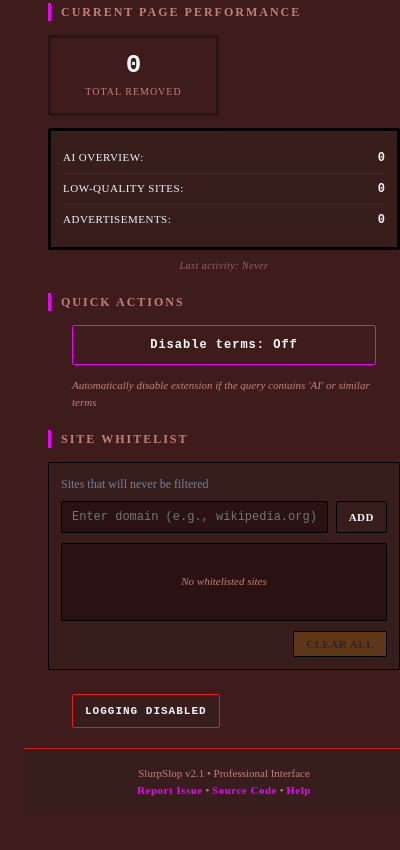
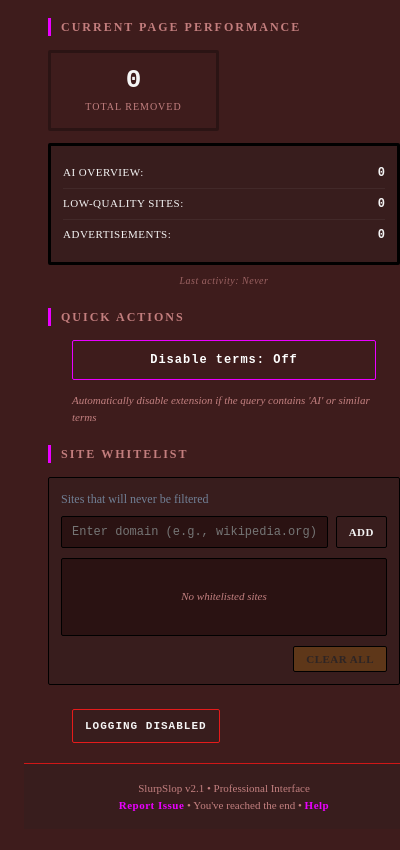
Before and after one commit to CharlieS1103/slurp-slop, a browser extension: page src/popup/popup.html in a window 400 px wide. Shown: the part 1096-1946 px from the top of the page. Drawn offline with Linux system fonts and the light colour scheme; files that its build step writes are made by us from their sources; files whose address does not match are found by name.

Commit message:
lil bump

```diff
--- a/src/popup/popup.html
+++ b/src/popup/popup.html
@@ -225,7 +225,7 @@
         </div>
       </div>
     </section>
-
+<!--TODO: WE NEED TO CHANGE THIS I DON'T WANT PEOPLE EMAILING ME!!!-->
     <div class="footer">
       <div>SlurpSlop v2.1 • Professional Interface</div>
       <div>
@@ -233,15 +233,13 @@
           >Report Issue</a
         >
         •
-        <a href="https://github.com/CharlieS1103/slurp-slop" id="viewSource"
-          >Source Code</a
-        >
+          You've reached the end
         •
         <a href="mailto:charliejsomons@gmail.com" id="showHelp">Help</a>
       </div>
     </div>
 
-    <!-- Onboarding removed: modal and buttons deleted -->
+
 
     <script src="js/utils.js"></script>
     <script src="js/popup.js"></script>
```
